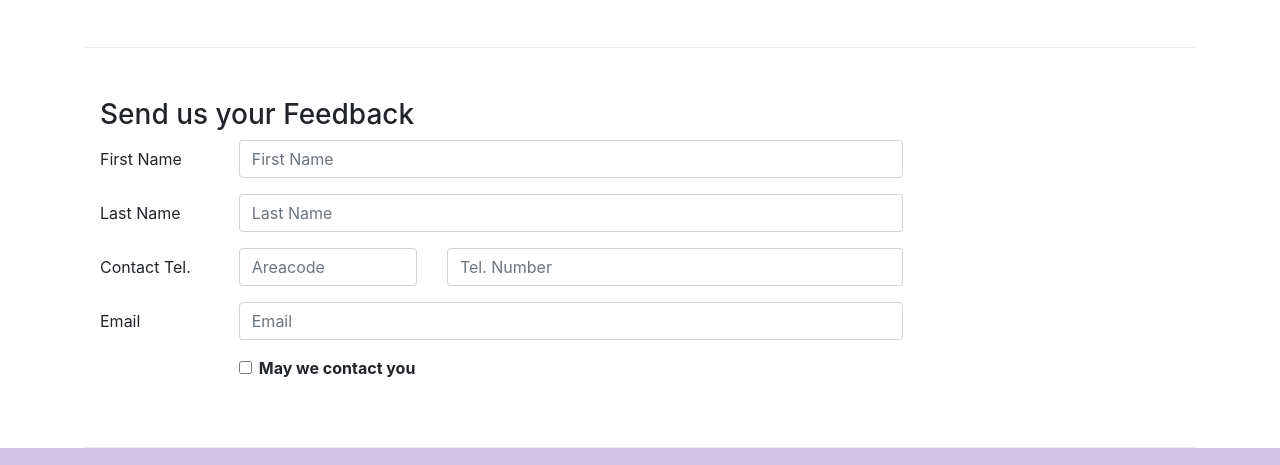
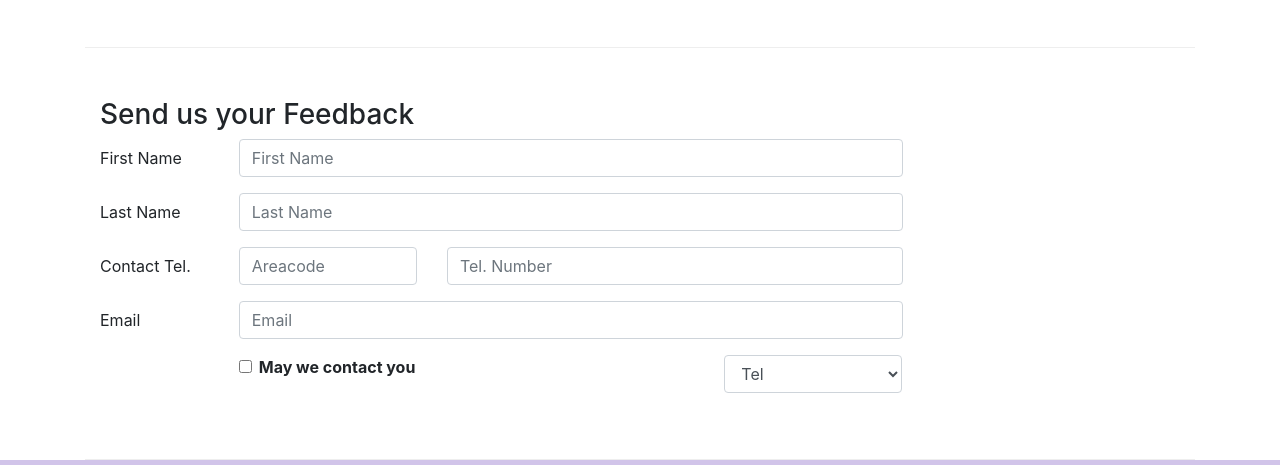
Before and after one commit to emreavcia/bootstrap-4-coursera-assignment, a website: page contactus.html in a window 1280 px wide. Shown: the part 817-1282 px from the top of the page. Drawn offline with nearby package versions, Linux system fonts and the light colour scheme.

Commit message:
Tel select box

```diff
--- a/contactus.html
+++ b/contactus.html
@@ -129,6 +129,12 @@
                                 </label>
                             </div>
                         </div>
+                        <div class="col-md-3 offset-md-1">
+                            <select class="form-control">
+                                <option>Tel</option>
+                                <option>Email</option>
+                            </select>
+                        </div>
                     </div>
                 </form>
             </div>
```
